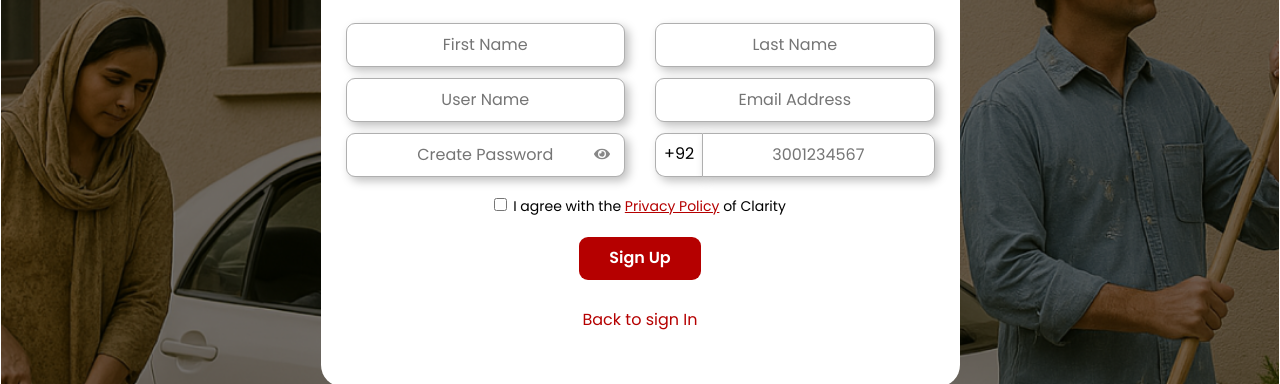
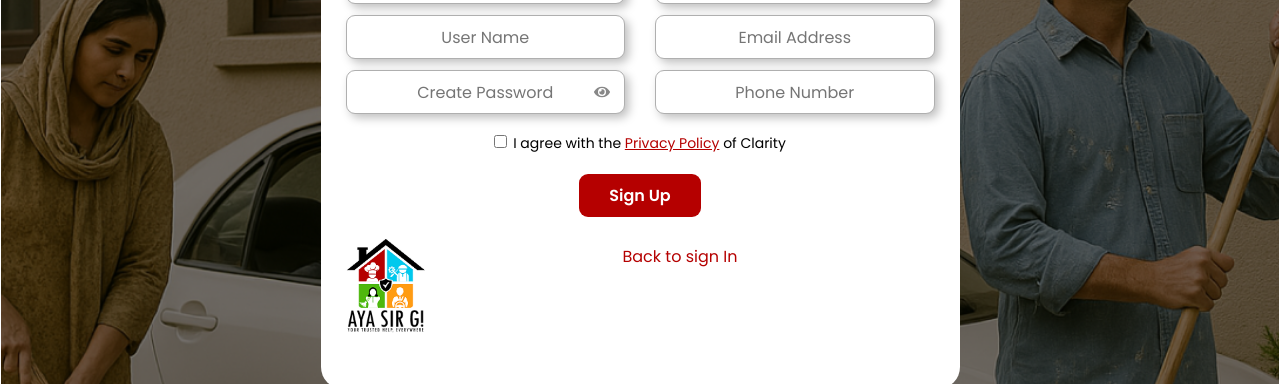
Before and after one commit to Danish53/Aya-sir-g, a Next.js app: page /sign-up in a window 1280 px wide. Shown: the part 276-660 px from the top of the page. Built offline with nearby package versions, Linux system fonts and the light colour scheme; no server answers.

Commit message:
aya sir g changes ,,,,,ok..

```diff
--- a/package.json
+++ b/package.json
@@ -23,6 +23,7 @@
     "react-datepicker": "^8.4.0",
     "react-dom": "^18.2.0",
     "react-h5-audio-player": "^3.10.0",
+    "react-i18next": "^15.6.1",
     "react-icons": "^5.5.0",
     "react-loading-skeleton": "^3.5.0",
     "react-multi-select-component": "^4.3.4",
--- a/src/app/(auth)/sign-up/page.jsx
+++ b/src/app/(auth)/sign-up/page.jsx
@@ -48,14 +48,14 @@ export default function page() {
     try {
       const res = await fetch(api, {
         method: "POST",
-        credentials: "include",
         headers: {
           "Content-Type": "application/json",
         },
         body: JSON.stringify(formData),
       });
 
-      const data = await res.json(); // always read response body
+      const data = await res.json();
+      console.log(data, "register data");
 
       if (!res.ok) {
         // Handle 422 validation error
@@ -77,7 +77,7 @@ export default function page() {
         first_name: "",
         last_name: "",
         username: "",
-        contact_no: "",
+        contact_number: "",
         email: "",
         password: ""
       });
@@ -98,7 +98,6 @@ export default function page() {
   const handleSubmit = (e) => {
     e.preventDefault();
     postData();
-    console.log("form Data", formData);
   };
   const handleClick = () => {
     router.push("/register-service-provider");
@@ -189,34 +188,36 @@ export default function page() {
                 {showPassword ? <FaEyeSlash /> : <FaEye />}
               </span>
             </div>
-            {/* <input
+            <div>
+              <input
                 type="text"
                 className="input_auth"
                 placeholder="Phone Number"
                 name="contact_number"
-              id="contact_no"
+                id="contact_number"
                 onChange={handleChange}
                 value={formData.contact_number}
                 required
-            /> */}
-            <div className="d-flex align-items-center">
+              />
+            </div>
+            {/* <div className="d-flex align-items-center">
               <span style={{ padding: '8px', marginBottom:"11px", borderRadius:"10px 0px 0px 10px", height:'44px', border: '1px solid #afafaf', boxShadow: "4px 4px 10px #00000040", borderRight: 'none' }}>+92</span>
               <input
                 type="text"
                 className="input_auth"
-                placeholder="3001234567"
+                placeholder="03001234567"
                 name="contact_number"
                 onChange={(e) =>
                   setFormData((prev) => ({
                     ...prev,
-                    contact_number: `+92${e.target.value.replace(/^0+/, "")}`,
+                    // contact_number: `+92${e.target.value.replace(/^0+/, "")}`,
+                    contact_number: e.target.value,
                   }))
                 }
                 value={formData.contact_number.replace("+92", "")}
                 required
-                style={{ flex: 1, borderRadius:"0px 10px 10px 0px" }}
               />
-            </div>
+            </div> */}
 
           </div>
           {/* <div className="input_one_row">
@@ -257,13 +258,21 @@ export default function page() {
               "Sign Up"
             )}
           </button>
-          <Link href="/login" id="sign_p" className="term" style={{ textDecoration: "none" }}>
-            <p className="text-center mt-2 term" style={{ color: "#B50000" }}>Back to sign In</p>
+          <div className="d-flex">
+            <div className="logo_div" style={{width:"fit-content"}}>
+              <Link href={'/'}><img src="/assets/Frame.png" alt="" className="logo" /></Link>
+            </div>
+            <div>
+              <Link href="/login" id="sign_p" className="term" style={{ textDecoration: "none", textAlign:"center" }}>
+              <p className="text-center mt-2 term" style={{ color: "#B50000", marginLeft:"-76ypx" }}>Back to sign In</p>
             </Link>
+            </div>
+          </div>
           {/* <p>or</p>
           <p onClick={handleClick} className="register_comp">
             Want to register as Individual or Company?
           </p> */}
+
         </form>
         <ToastContainer />
 
--- a/src/app/(auth)/sign-up/sign-up.css
+++ b/src/app/(auth)/sign-up/sign-up.css
@@ -4,7 +4,6 @@
   align-items: center;
   justify-content: center;
   color: black !important;
-  margin-top: 30px;
 }
 .sign_up .input_auth {
   width: 100%;
@@ -13,9 +12,13 @@
 .auth_heading {
   font-size: 32px;
 }
-/* .sign_up .bg_white {
-  height: fit-content;
-} */
+ .logo_div {
+  text-align: left;
+}
+
+ .logo_div img{
+  width: 80px;
+}
 
 .sign_up form {
   width: 100%;
--- a/src/app/SiteChrome.jsx
+++ b/src/app/SiteChrome.jsx
@@ -11,7 +11,7 @@ export default function SiteChrome({ position }) {
     pathname === "/register" ||
     // pathname === "/contact-us" ||
     pathname === "/forgot-password" ||
-    // pathname === "/sign-up" ||
+    pathname === "/sign-up" ||
     pathname === "/otp" ||
     pathname === "/register-service-provider" ||
     pathname === "/reset-password" ||
```
Also changed, not shown: 1 other file (tests, documents, lock files or other folders). Lines whose indentation alone changed are shown as unchanged.
